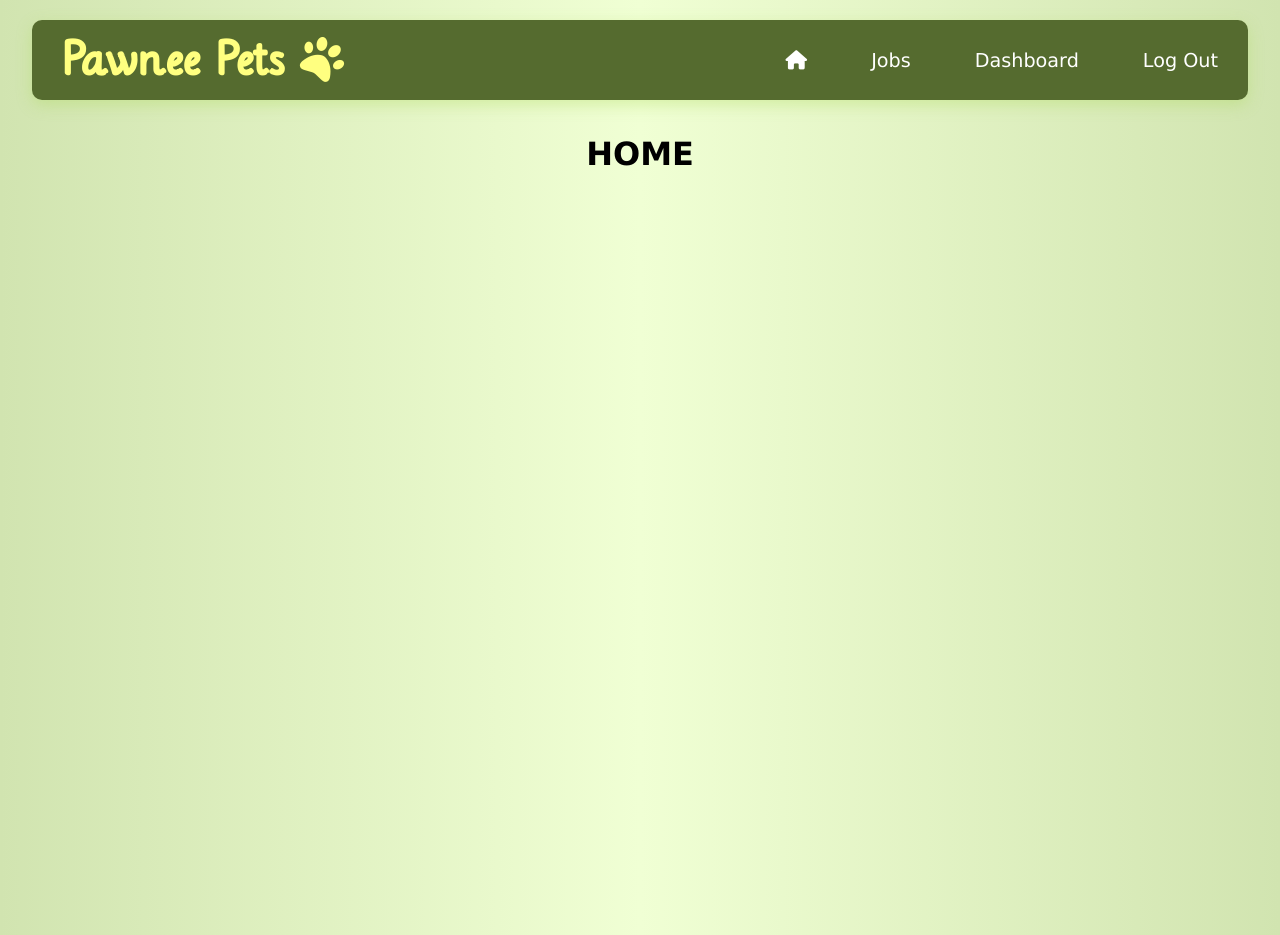
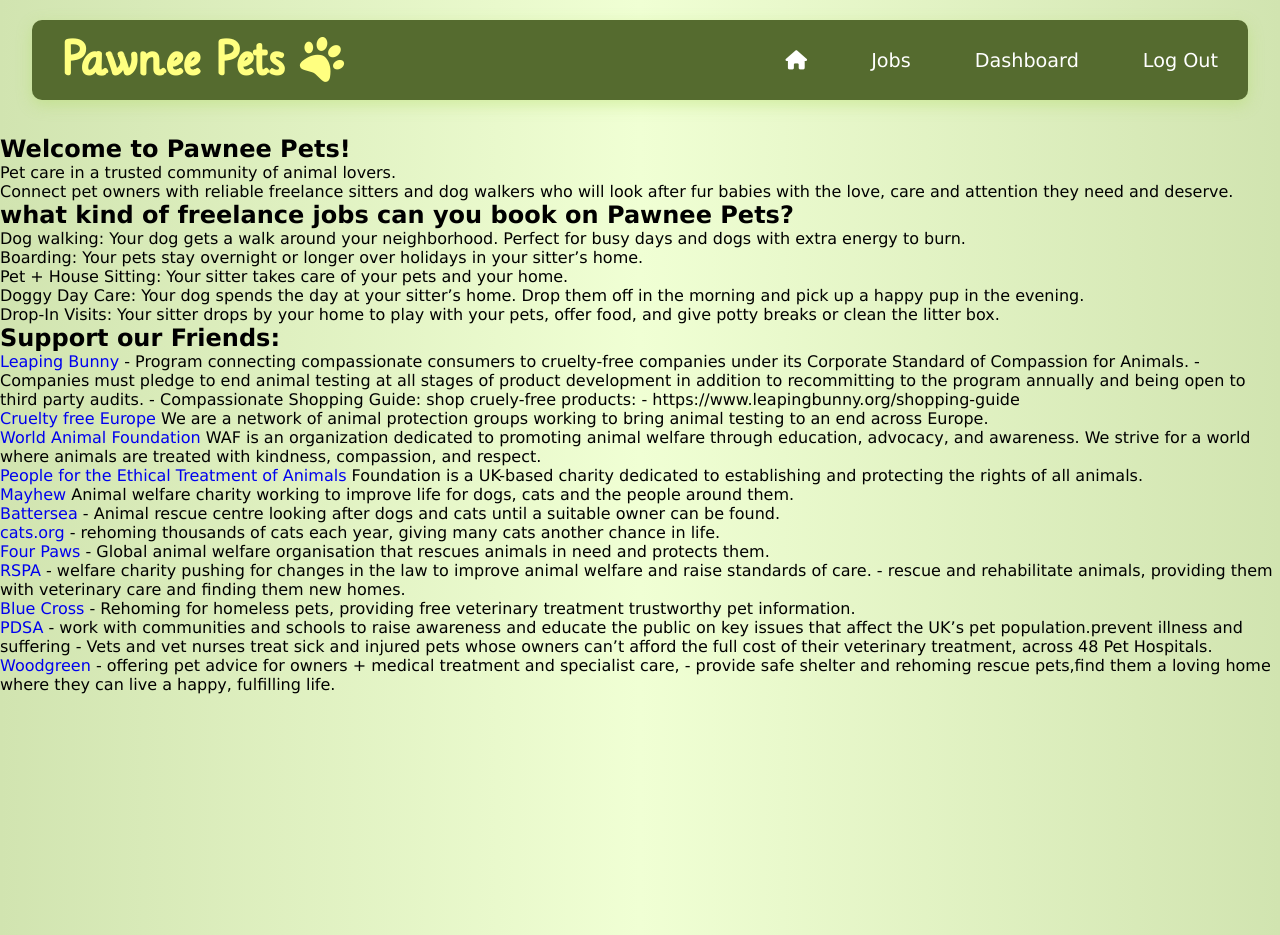
Before and after one commit to catherineloesch/project4-react-frontend, a React (Create React App) app: page / in a window 1280 px wide. Built offline with nearby package versions, Linux system fonts and the light colour scheme.

Commit message:
add content to home page

```diff
--- a/src/assets/icons.js
+++ b/src/assets/icons.js
@@ -19,6 +19,20 @@
       url: 'https://fontawesome.com/icons/paw?f=classic&s=solid',
       className: "fa-solid fa-paw",
       html: (<i class="fa-solid fa-paw"></i>)
+}
+
+const pawIconL = {
+      source: 'FontAwesome',
+      url: 'https://fontawesome.com/icons/paw?f=classic&s=solid&rt=rotate-270',
+      className: "fa-solid fa-paw fa-rotate-270",
+      html: (<i class="fa-solid fa-paw fa-rotate-270"></i>)
+}
+
+const pawIconR = {
+      source: 'FontAwesome',
+      url: 'https://fontawesome.com/icons/paw?f=classic&s=solid&rt=rotate-90',
+      className: "fa-solid fa-paw fa-rotate-90",
+      html: (<i class="fa-solid fa-paw fa-rotate-90"></i>)
 }
 
 //header nav links
@@ -44,6 +58,41 @@
       html: (<i class="fa-solid fa-bars"></i>)
 }
 
+// Home Page
+
+const catIcon = {
+      source: 'FontAwesome',
+      url: 'https://fontawesome.com/icons/cat?f=classic&s=solid',
+      className: "fa-solid fa-cat",
+      html: (<i class="fa-solid fa-cat"></i>)
+}
+
+const dogIcon = {
+      source: 'FontAwesome',
+      url: 'https://fontawesome.com/icons/dog?f=classic&s=solid',
+      className: "fa-solid fa-dog",
+      html: (<i class="fa-solid fa-dog"></i>)
+}
+
+const boneIcon = {
+      source: 'FontAwesome',
+      url: 'https://fontawesome.com/icons/bone?f=classic&s=solid',
+      className: "fa-solid fa-bone",
+      html: (<i class="fa-solid fa-bone"></i>)
+}
 
 
-export { hamburgerIcon, closeIcon, homeIcon, pawIcon};
+
+
+
+export {
+      hamburgerIcon,
+      pawIconR,
+      pawIconL,
+      closeIcon,
+      homeIcon,
+      pawIcon,
+      catIcon,
+      dogIcon,
+      boneIcon
+ };
--- a/src/components/Header.css
+++ b/src/components/Header.css
@@ -30,7 +30,7 @@
 
 }
 
-.fa-paw {   /* paw icon next to app title <i> */
+.header .fa-paw {   /* paw icon next to app title <i> */
     font-size: 2.75rem;
     transform: rotate(30deg);
     margin-right: 15px;
@@ -125,7 +125,7 @@
 }
 
 @media screen and (max-width: 530px) {
-    .app-title,  .fa-paw{
+    .app-title, .header .fa-paw{
         font-size: 5vh;
     }
     .header {
@@ -141,7 +141,7 @@
 
 @media screen and (max-width: 450px) {
 
-    .app-title,  .fa-paw{
+    .app-title, .header .fa-paw{
         font-size: 2.1rem;
     }
 
@@ -166,7 +166,7 @@
     }
 
 
-    .app-title,  .fa-paw{
+    .app-title,  .header .fa-paw{
         font-size: 1.85rem;
     }
 
@@ -188,7 +188,7 @@
 
 @media screen and (max-width: 320px) {
 
-    .app-title,  .fa-paw{
+    .app-title, .header .fa-paw{
         font-size: 8vw;
     }
 
--- a/src/components/JobCard.js
+++ b/src/components/JobCard.js
@@ -3,6 +3,7 @@
 import { useContext } from "react";
 import { Link, useNavigate, useParams } from "react-router-dom";
 import { LoginContext } from '../contexts/LoginContext';
+import { pawIconR, pawIconL, pawIcon } from './../assets/icons';
 
 import "./Card.css"
 
@@ -18,11 +19,14 @@
         navigate(`/users/${props.job.user_id}/jobs/${props.job.id}/delete`)
     }
 }
-
+console.log(userLoggedIn)
 const handleEdit = () => {
     if (userLoggedIn && currentUser.id == props.job.user_id)
     navigate(`/users/${props.job.user_id}/jobs/${props.job.id}/edit`)
 }
+
+  const jobTitle = ( <h2><i className={pawIconL.className}></i>&nbsp;&nbsp;{props.job.title}&nbsp;&nbsp;<i className={pawIconR.className}></i></h2>)
+
   let buttons;
 
   if (userLoggedIn && currentUser) {
@@ -35,8 +39,9 @@
 
   return (
     <div>
-    {params.job_id ? <h2>{props.job.title}</h2> :  <Link to={`/users/${props.job.user_id}/jobs/${props.job.id}`}><h3>{props.job.title}</h3></Link>}
-
+    {
+      params.job_id ? jobTitle : <Link to={`/users/${props.job.user_id}/jobs/${props.job.id}`}>{jobTitle}</Link>
+    }
         <p>details: {props.job.description}</p>
         {props.job.location && <p>location: {props.job.location}</p>}
         {props.job.pay && <p>pay: {props.job.pay}</p>}
--- a/src/pages/Home.js
+++ b/src/pages/Home.js
@@ -1,10 +1,135 @@
 import React from 'react'
 import './pages.css'
+import { pawIcon } from './../assets/icons'
+import { Link } from 'react-router-dom'
+
 
 export default function Home() {
   return (
     <div>
-      <h1 className='page-title'>HOME</h1>
+      <section>
+        <h2> Welcome to Pawnee Pets!</h2>
+
+        Pet care in a trusted community of animal lovers. <br></br>
+        Connect pet owners with reliable freelance sitters and dog walkers who will look after fur babies with the love, care and attention they need and deserve.
+      </section>
+
+      <section>
+        <h2>what kind of freelance jobs can you book on Pawnee Pets? </h2>
+        <ul>
+          <li>
+            Dog walking: Your dog gets a walk around your neighborhood. Perfect for busy days and dogs with extra energy to burn.
+          </li>
+
+          <li>
+            Boarding: Your pets stay overnight or longer over holidays in your sitter’s home.
+          </li>
+
+          <li>
+            Pet + House Sitting: Your sitter takes care of your pets and your home.
+          </li>
+
+          <li>
+            Doggy Day Care: Your dog spends the day at your sitter’s home. Drop them off in the morning and pick up a happy pup in the evening.
+          </li>
+
+          <li>
+            Drop-In Visits: Your sitter drops by your home to play with your pets, offer food, and give potty breaks or clean the litter box.
+          </li>
+
+        </ul>
+
+      </section>
+
+      <section>
+        <h2>Support our Friends:</h2>
+        <ul>
+          <li>
+            <Link to='https://www.leapingbunny.org/'> Leaping Bunny </Link>
+             - Program connecting compassionate consumers to cruelty-free companies under its Corporate Standard of Compassion for Animals.
+             - Companies must pledge to end animal testing at all stages of product development in addition to recommitting to the program annually and being open to third party audits.
+             - Compassionate Shopping Guide: shop cruely-free products:
+             - https://www.leapingbunny.org/shopping-guide
+             </li>
+          <li>
+            <Link to='https://crueltyfreeeurope.org/'> Cruelty free Europe </Link>
+            We are a network of animal protection groups working to bring animal testing to an end across Europe.
+
+
+             </li>
+             <li>
+            <Link to='https://worldanimalfoundation.org'> World Animal Foundation </Link>
+            WAF is an organization dedicated to promoting animal welfare through education, advocacy, and awareness. We strive for a world where animals are treated with kindness, compassion, and respect.
+
+
+
+             </li>
+             <li>
+            <Link to='https://www.peta.org.uk/'> People for the Ethical Treatment of Animals </Link>
+         Foundation is a UK-based charity dedicated to establishing and protecting the rights of all animals.
+
+
+             </li>
+
+
+
+
+          <li>
+            <Link to='https://themayhew.org/'> Mayhew </Link>
+             Animal welfare charity working to improve life for dogs, cats and the people around them.
+          </li>
+
+          <li>
+            <Link to='https://www.battersea.org.uk'> Battersea </Link>
+            - Animal rescue centre looking after dogs and cats until a suitable owner can be found.
+          </li>
+
+          <li>
+            <Link to='https://www.cats.org.uk/'> cats.org </Link>
+            - rehoming thousands of cats each year, giving many cats another chance in life.
+          </li>
+
+          <li>
+            <Link to='https://www.four-paws.org.uk/'> Four Paws </Link>
+            - Global animal welfare organisation that rescues animals in need and protects them.
+          </li>
+
+
+          <li>
+            <Link to='https://www.rspca.org.uk/'> RSPA </Link>
+            - welfare charity pushing for changes in the law to improve animal welfare and raise standards of care.
+            - rescue and rehabilitate animals, providing them with veterinary care and finding them new homes.
+          </li>
+
+            <li>
+              <Link to='https://www.bluecross.org.uk/'> Blue Cross </Link>
+              - Rehoming for homeless pets, providing free veterinary treatment trustworthy pet information.
+
+            </li>
+
+            <li>
+              <Link to='https://www.pdsa.org.uk/what-we-do'> PDSA  </Link>
+              - work with communities and schools to raise awareness and educate the public on key issues that affect the UK’s pet population.prevent illness and suffering
+              - Vets and vet nurses treat sick and injured pets whose owners can’t afford the full cost of their veterinary treatment, across 48 Pet Hospitals.
+
+            </li>
+
+            <li>
+              <Link to='https://woodgreen.org.uk/'> Woodgreen </Link>
+              - offering pet advice for owners + medical treatment and specialist care,
+              - provide safe shelter and rehoming rescue pets,find them a loving home where they can live a happy, fulfilling life.
+            </li>
+
+
+
+
+        </ul>
+
+
+
+
+
+      </section>
     </div>
   )
 }
```
Also changed, not shown: 1 other file (tests, documents, lock files or other folders).
